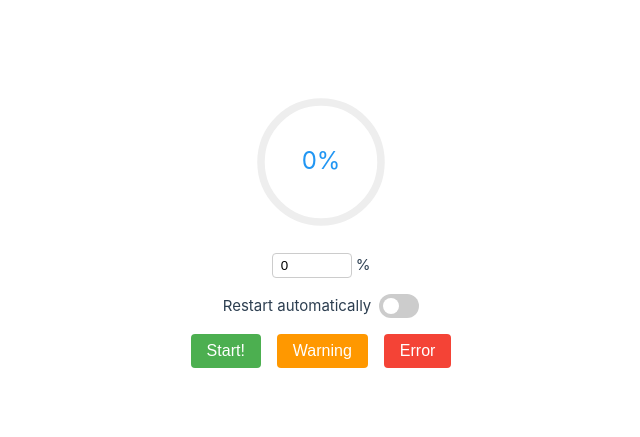
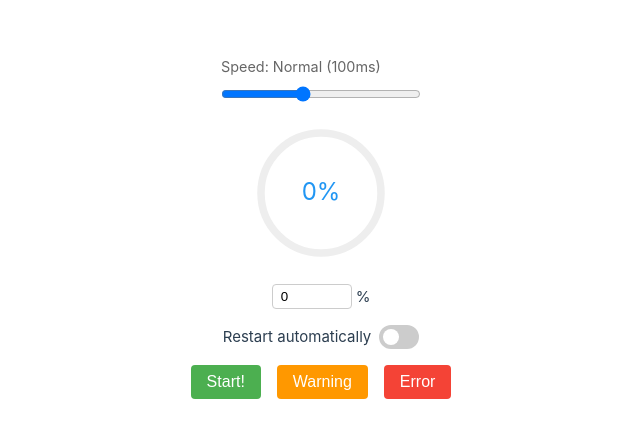
Before and after one commit to Vrolok15/test-vue-progress-bars, a Vue app in the folder test-vue/: page / in a window 1280 px wide. Shown: the part 173-610 px from the top of the page, without its empty margins (319-959 px from the left). Built offline with nearby package versions, Linux system fonts and the light colour scheme; the HTML template or start-up script is replaced by a standard one.

Commit message:
Made speed adjustable

```diff
--- a/test-vue/src/App.vue
+++ b/test-vue/src/App.vue
@@ -3,7 +3,8 @@ import Button from './components/Button.vue'
 import ProgressBar from './components/ProgressBar.vue'
 import PercentInput from './components/PercentInput.vue'
 import Toggle from './components/Toggle.vue'
-import { ref, computed } from 'vue'
+import SpeedRange from './components/SpeedRange.vue'
+import { ref, computed, watch } from 'vue'
 
 const percentage = ref<number | null>(0)
 const interval = ref<ReturnType<typeof setInterval> | null>(null)
@@ -13,6 +14,7 @@ const countdownInterval = ref<ReturnType<typeof setInterval> | null>(null)
 const countdown = ref(3)
 const currentState = ref<'progress' | 'complete' | 'warning' | 'error'>('progress')
 const stateMessage = ref<string>('')
+const speed = ref(100)
 
 const progressState = computed(() => {
   if (interval.value) return 'progress'
@@ -65,6 +67,32 @@ const handleAutoRestartChange = (newValue: boolean) => {
   }
 }
 
+const updateInterval = () => {
+  if (interval.value) {
+    clearInterval(interval.value)
+    interval.value = setInterval(() => {
+      if (percentage.value !== null) {
+        percentage.value++
+        if (percentage.value >= 100) {
+          clearInterval(interval.value!)
+          interval.value = null
+          if (autoRestart.value) {
+            currentState.value = 'complete'
+            triggerRestart()
+          } else {
+            currentState.value = 'complete'
+          }
+        }
+      }
+    }, speed.value)
+  }
+}
+
+// Watch for speed changes
+watch(speed, () => {
+  updateInterval()
+})
+
 const startProgress = () => {
   clearTimeouts()
   if (!percentage.value || percentage.value >= 100) {
@@ -86,7 +114,7 @@ const startProgress = () => {
         }
       }
     }
-  }, 100)
+  }, speed.value)
 }
 
 const stopOrClear = () => {
@@ -115,7 +143,14 @@ const setError = () => {
 <template>
   <main>
     <div class="progress-container">
-      <ProgressBar :progress="percentage ?? 0" :state="progressState" />
+      <SpeedRange
+        v-model="speed"
+      />
+      <ProgressBar
+        :progress="percentage ?? 0"
+        :state="progressState"
+        :speed="speed"
+      />
       <PercentInput
         v-model="percentage"
         :disabled="!!interval"
--- a/test-vue/src/components/ProgressBar.vue
+++ b/test-vue/src/components/ProgressBar.vue
@@ -4,10 +4,12 @@ import { computed } from 'vue'
 interface Props {
   progress: number
   state?: 'progress' | 'complete' | 'warning' | 'error'
+  speed?: number
 }
 
 const props = withDefaults(defineProps<Props>(), {
-  state: 'progress'
+  state: 'progress',
+  speed: 100
 })
 
 const radius = 40
@@ -23,6 +25,9 @@ const stateColors = {
 const strokeColor = computed(() => stateColors[props.state])
 const showIcon = computed(() => props.state === 'warning' || props.state === 'error' || props.state === 'complete')
 const iconName = computed(() => props.state === 'complete' ? 'check_circle' : props.state)
+
+// Make reverse transition speed proportional to current speed (half the interval time)
+const transitionDuration = computed(() => Math.max(props.speed * 0.5, 50) + 'ms')
 </script>
 
 <template>
@@ -49,6 +54,7 @@ const iconName = computed(() => props.state === 'complete' ? 'check_circle' : pr
         :stroke-dasharray="circumference"
         :stroke-dashoffset="circumference - (progress / 100) * circumference"
         transform="rotate(-90 50 50)"
+        :style="{ transition: `stroke-dashoffset ${transitionDuration}` }"
       />
       <!-- Percentage text or icon -->
       <text
@@ -82,7 +88,7 @@ const iconName = computed(() => props.state === 'complete' ? 'check_circle' : pr
 
 <style>
 @import '../assets/variables.css';
-@import url('https://fonts.googleapis.com/css2?family=Material+Symbols+Outlined:opsz,wght,FILL,GRAD@20..48,100..700,0..1,-50..200&icon_names=warning,error,check_circle');
+@import url('https://fonts.googleapis.com/css2?family=Material+Symbols+Outlined:opsz,wght,FILL,GRAD@24,400,0,0');
 </style>
 
 <style scoped>
@@ -93,7 +99,7 @@ const iconName = computed(() => props.state === 'complete' ? 'check_circle' : pr
 }
 
 circle {
-  transition: stroke-dashoffset 0.3s ease;
+  transition: stroke 0.3s ease;
 }
 
 .material-symbols-outlined {
@@ -103,5 +109,10 @@ circle {
   align-items: center;
   width: 100%;
   height: 100%;
+  font-variation-settings:
+    'FILL' 0,
+    'wght' 400,
+    'GRAD' 0,
+    'opsz' 24;
 }
 </style>
--- /dev/null
+++ b/test-vue/src/components/SpeedRange.vue
@@ -0,0 +1,71 @@
+<script setup lang="ts">
+import { computed } from 'vue'
+
+interface Props {
+  modelValue: number
+  disabled?: boolean
+}
+
+const props = defineProps<Props>()
+const emit = defineEmits<{
+  'update:modelValue': [value: number]
+}>()
+
+const updateValue = (event: Event) => {
+  const input = event.target as HTMLInputElement
+  // Invert the range value to speed value
+  const rangeValue = Number(input.value)
+  const speedValue = 225 - rangeValue // 225 because 25 + 200 = 225, so 200 -> 25ms and 0 -> 200ms
+  emit('update:modelValue', speedValue)
+}
+
+const rangeValue = computed(() => 225 - props.modelValue)
+
+const speedLabel = computed(() => {
+  if (props.modelValue <= 25) return 'Very Fast'
+  if (props.modelValue <= 50) return 'Fast'
+  if (props.modelValue <= 75) return 'Quick'
+  if (props.modelValue <= 100) return 'Normal'
+  if (props.modelValue <= 125) return 'Slow'
+  return 'Very Slow'
+})
+</script>
+
+<template>
+  <div class="speed-range">
+    <label>Speed: {{ speedLabel }} ({{ modelValue }}ms)</label>
+    <input
+      type="range"
+      :value="rangeValue"
+      min="75"
+      max="200"
+      step="25"
+      @input="updateValue"
+    >
+  </div>
+</template>
+
+<style scoped>
+.speed-range {
+  display: flex;
+  flex-direction: column;
+  gap: 0.5rem;
+  width: 100%;
+  max-width: 200px;
+}
+
+label {
+  font-size: 0.9rem;
+  color: var(--color-gray);
+}
+
+input[type="range"] {
+  width: 100%;
+  cursor: pointer;
+}
+
+input[type="range"]:disabled {
+  opacity: 0.5;
+  cursor: not-allowed;
+}
+</style>
```
